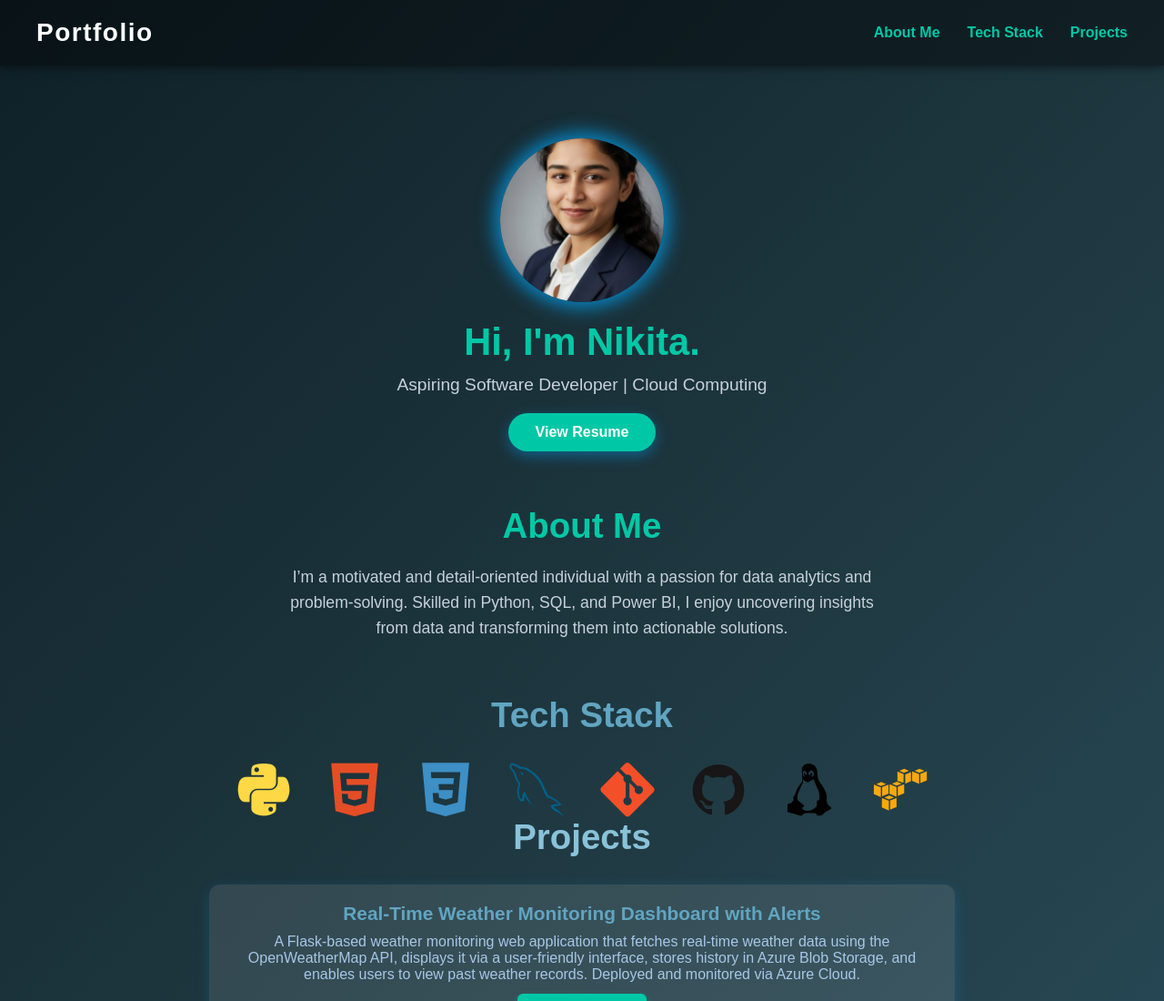
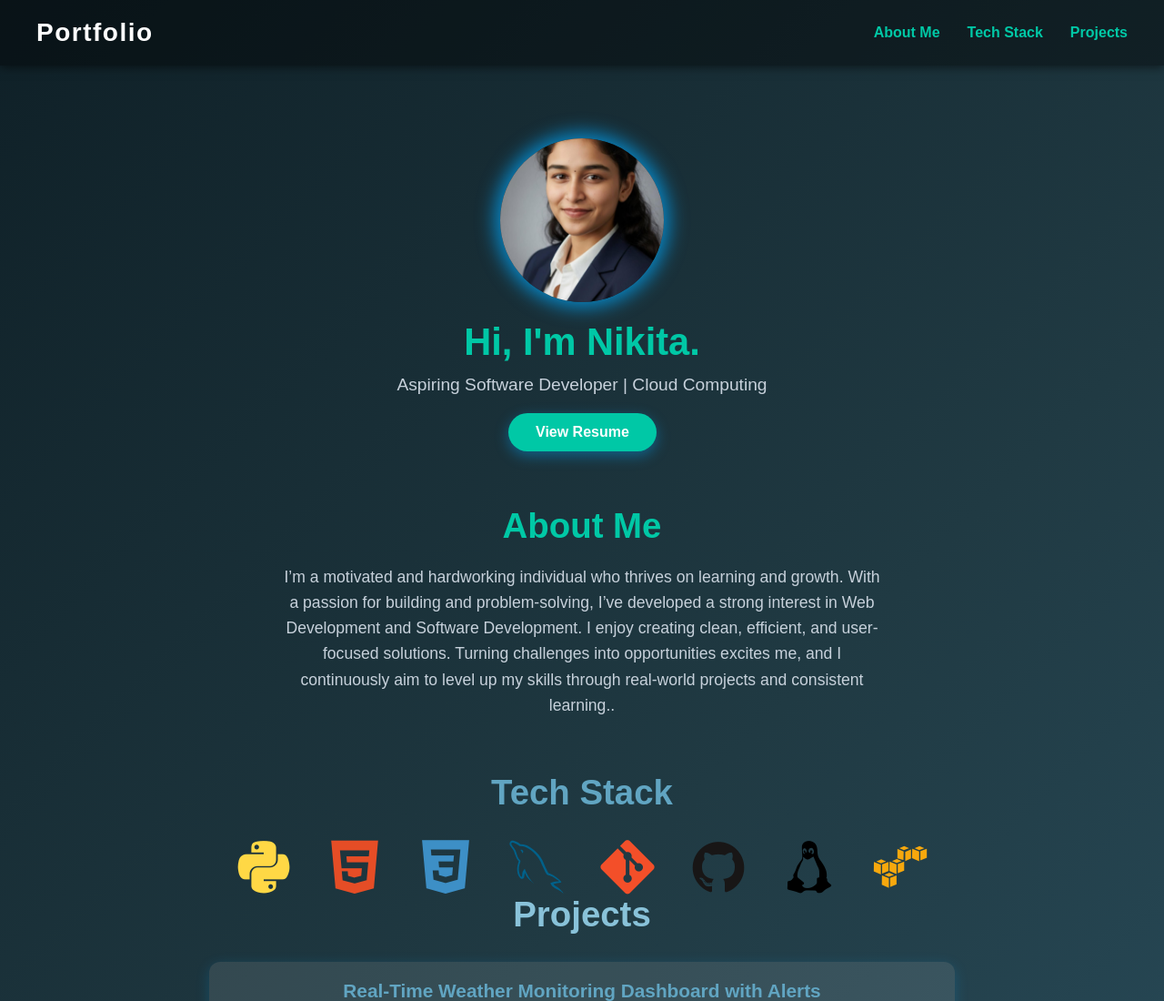
Before and after one commit to Nikita-H07/Nikita_Portfolio, a plain HTML site: page index.html in a window 1280 px wide. Shown: the top 1100 px of the page at 91% size. Drawn offline with nearby package versions, Linux system fonts and the light colour scheme.

Commit message:
Update index.html

```diff
--- a/index.html
+++ b/index.html
@@ -53,7 +53,7 @@
 
   <section id="about" class="about" data-aos="fade-up" data-aos-delay="1000">
     <h2>About Me</h2>
-    <p> I’m a motivated and detail-oriented individual with a passion for data analytics and problem-solving. Skilled in Python, SQL, and Power BI, I enjoy uncovering insights from data and transforming them into actionable solutions.</p>
+    <p> I’m a motivated and hardworking individual who thrives on learning and growth. With a passion for building and problem-solving, I’ve developed a strong interest in Web Development and Software Development. I enjoy creating clean, efficient, and user-focused solutions. Turning challenges into opportunities excites me, and I continuously aim to level up my skills through real-world projects and consistent learning..</p>
   </section>
 
   <section id="tech-stack" class="tech-stack" data-aos="fade-up" data-aos-delay="1200">
```
